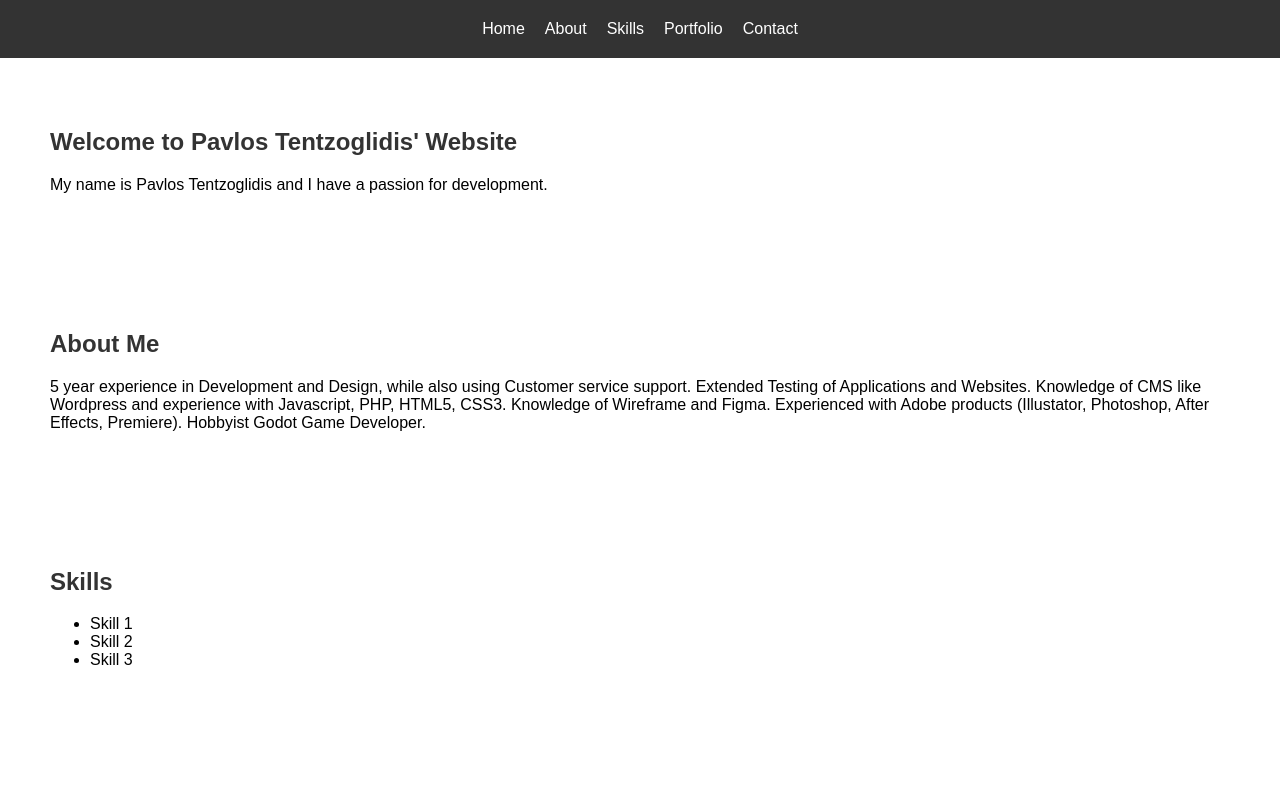
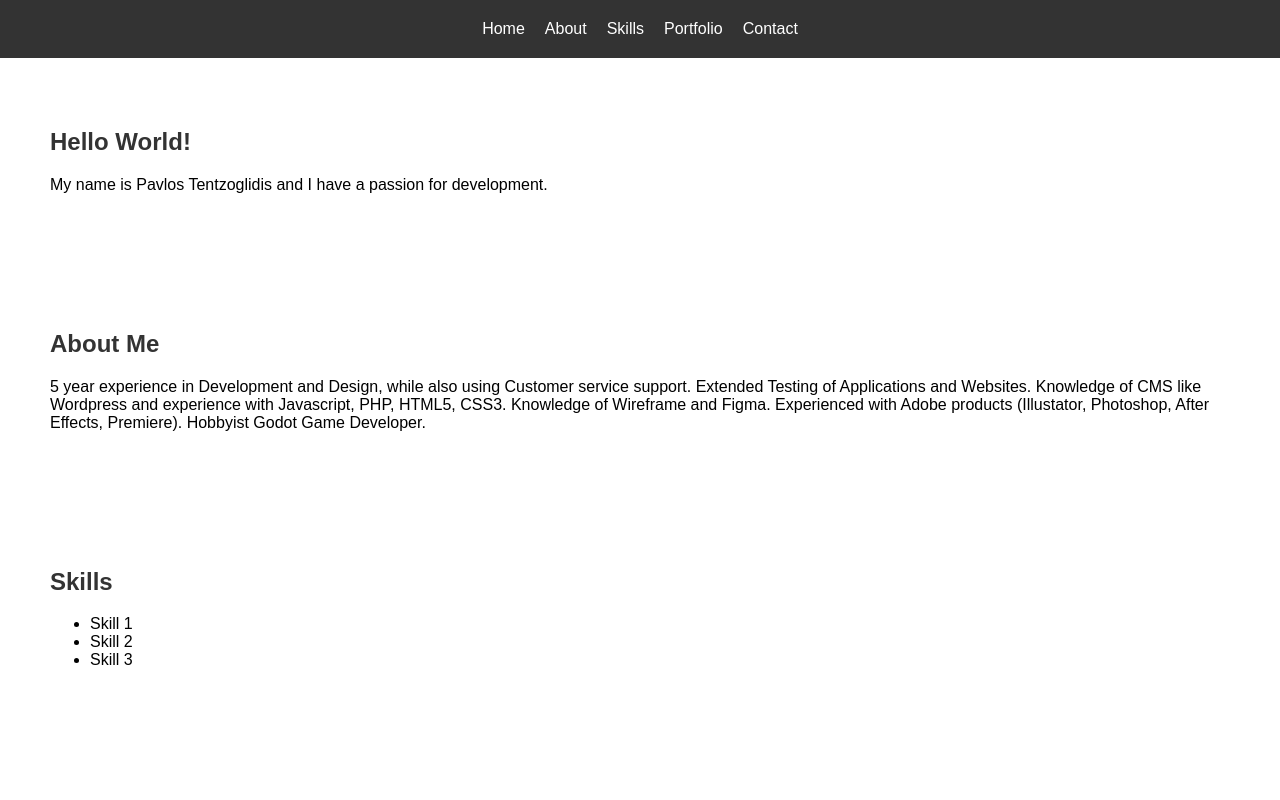
Before and after one commit to PaTentz/patentz.github.io, a plain HTML site: page index.html in a window 1280 px wide. Shown: the top 800 px of the page. Drawn offline with Linux system fonts and the light colour scheme.

Commit message:
Update index.html

```diff
--- a/index.html
+++ b/index.html
@@ -1,7 +1,7 @@
 <!DOCTYPE html>
 <html>
 <head>
-  <title>Your Personal Website</title>
+  <title>Pavlos Tentzoglidis</title>
   <link rel="stylesheet" type="text/css" href="styles.css">
 </head>
 <body>
@@ -18,7 +18,7 @@
   </header>
 
   <section id="home">
-    <h1>Welcome to Pavlos Tentzoglidis' Website</h1>
+    <h1>Hello World!</h1>
     <p>My name is Pavlos Tentzoglidis and I have a passion for development.</p>
   </section>
 
```
